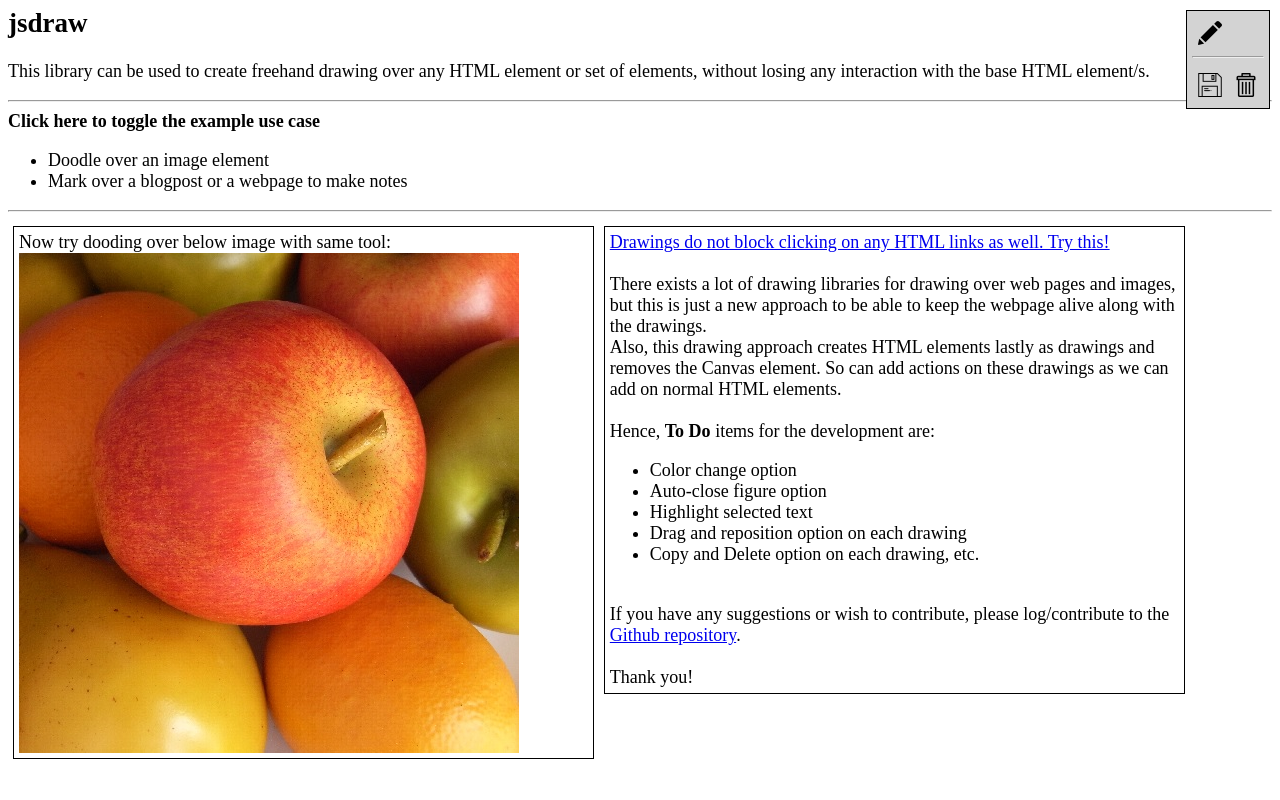
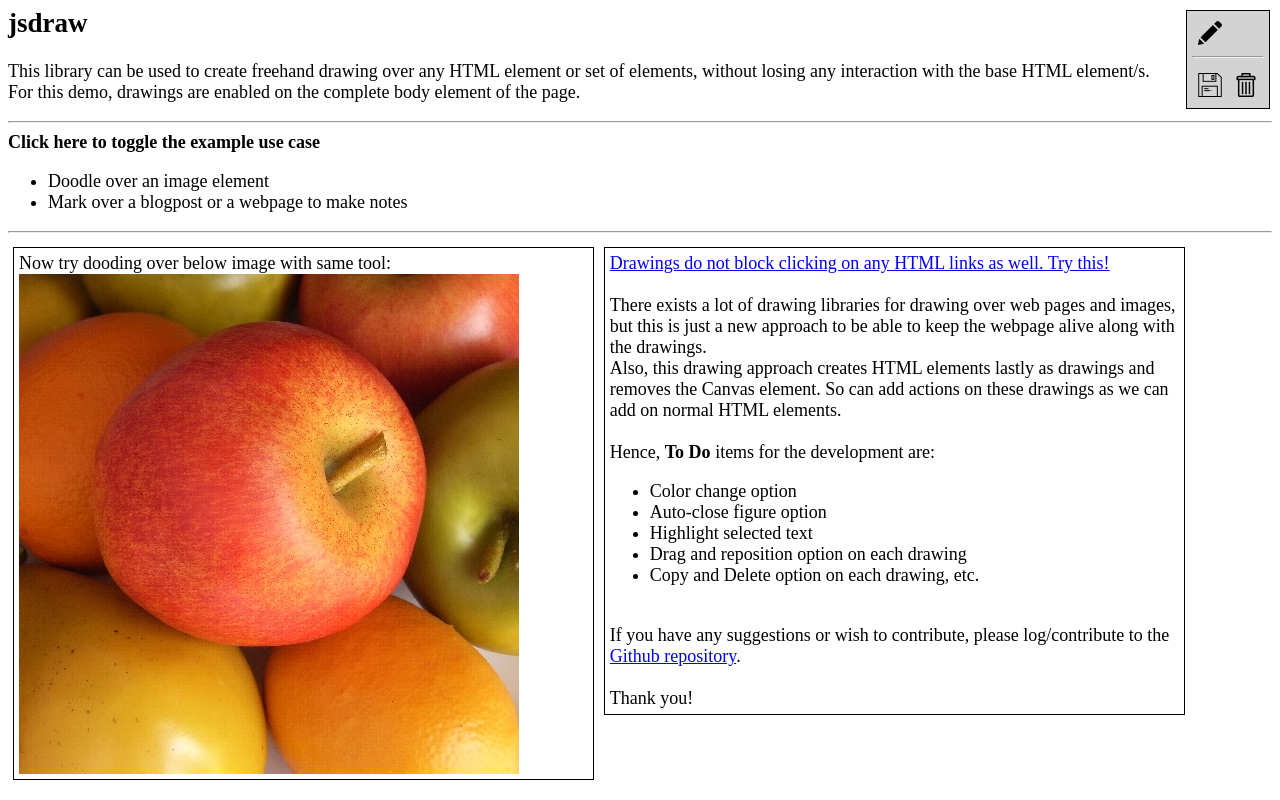
Before and after one commit to harshalitalele/jsdraw, a plain HTML site: page index.html in a window 1280 px wide. Drawn offline with Linux system fonts and the light colour scheme.

Commit message:
updated text info

```diff
--- a/index.html
+++ b/index.html
@@ -23,6 +23,8 @@
             <h2>jsdraw</h2>
             <p>
                 This library can be used to create freehand drawing over any HTML element or set of elements, without losing any interaction with the base HTML element/s.
+                <br/>
+                For this demo, drawings are enabled on the complete body element of the page.
             </p>
         </div>
         <hr/>
```
